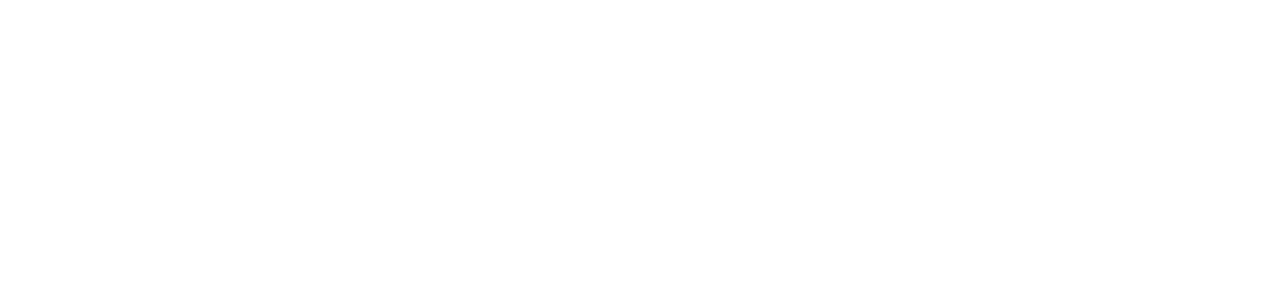
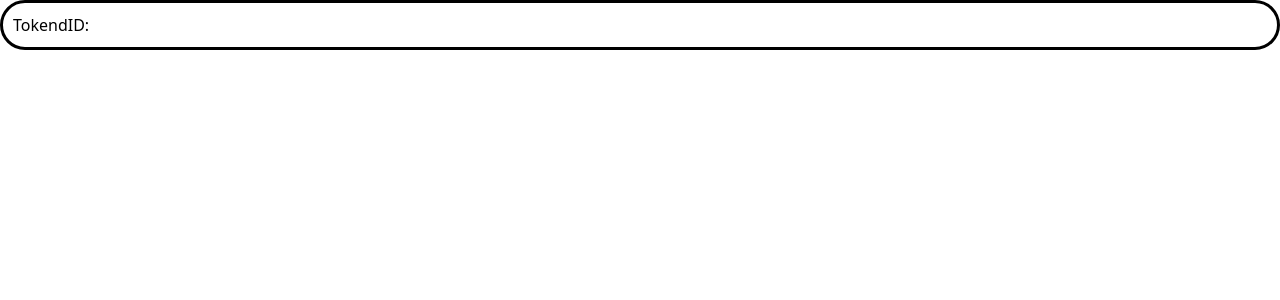
Before and after one commit to satyvm/nftswap_frontend, a Next.js app: page /components/nftcard in a window 1280 px wide. Shown: the top 300 px of the page. Built offline with nearby package versions, Linux system fonts and the light colour scheme.

Commit message:
card added

```diff
--- a/pages/borrow.js
+++ b/pages/borrow.js
@@ -20,6 +20,7 @@
     return(
         <div>
             <NavBar />
+            <div className="grid grid-cols-4 gap-4" style={{margin:10}}>
                 {
                     nftList.map((nft, i)=>{
                         return (
@@ -28,5 +29,6 @@
                     })
                 }
             </div>
+        </div>
     )
 }
--- a/pages/components/nftcard.js
+++ b/pages/components/nftcard.js
@@ -5,8 +5,16 @@
         console.log('here')
     },[])
     return (
-        <>
+        <div style={{
+          borderWidth:3,
+          borderColor:'black',
+          borderStyle:'solid',
+          borderRadius: 30,
+          padding:10
+        }}>
             <h1>{symbol}</h1>
-        </>
+            <h2>{token_address}</h2>
+            <h3>TokendID: {token_id}</h3>
+        </div>
     )
 }
```
Lines whose indentation alone changed are shown as unchanged.
